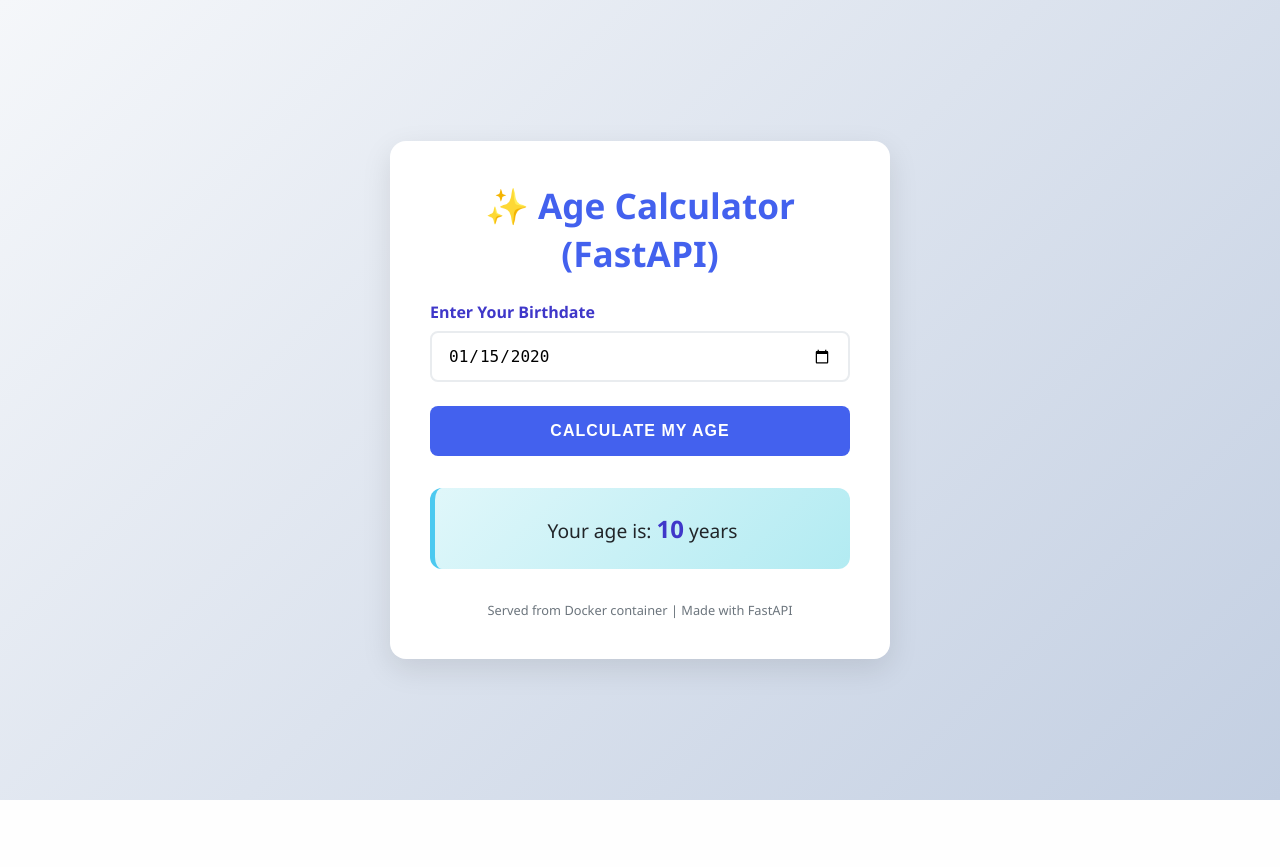
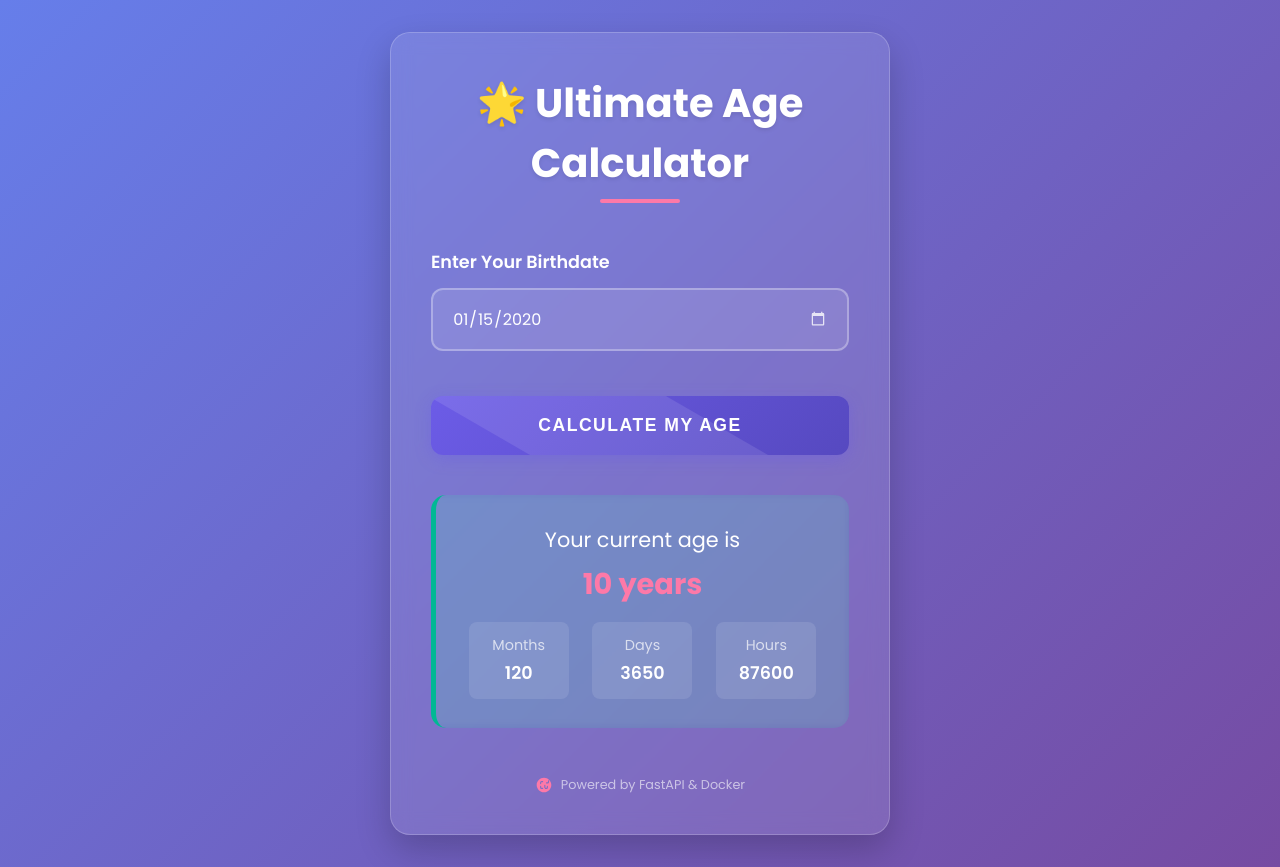
Before and after one commit to pawan-97/age-calculator-docker, a FastAPI app: template app/templates/index.html in a window 1280 px wide. Before the commit the page ends 800 px from the top, so only its background shows below. Run offline with FastAPI, Linux system fonts and the light colour scheme; the template is opened without the code that fills it: most values are stand-ins (such as "Sample title", 1, 10 or a date in 2020).

Commit message:
Updated index.html

```diff
--- a/app/templates/index.html
+++ b/app/templates/index.html
@@ -3,15 +3,19 @@
 <head>
     <meta charset="UTF-8">
     <meta name="viewport" content="width=device-width, initial-scale=1.0">
-    <title>✨ Age Calculator</title>
+    <title>🌟 Ultimate Age Calculator</title>
+    <link href="https://fonts.googleapis.com/css2?family=Poppins:wght@300;400;600;700&display=swap" rel="stylesheet">
     <style>
         :root {
-            --primary: #4361ee;
-            --secondary: #3f37c9;
-            --accent: #4895ef;
+            --primary: #6c5ce7;
+            --primary-dark: #5649c0;
+            --secondary: #a29bfe;
+            --accent: #fd79a8;
             --light: #f8f9fa;
-            --dark: #212529;
-            --success: #4cc9f0;
+            --dark: #2d3436;
+            --success: #00b894;
+            --warning: #fdcb6e;
+            --error: #d63031;
         }
 
         * {
@@ -21,38 +25,57 @@
         }
 
         body {
-            font-family: 'Segoe UI', Tahoma, Geneva, Verdana, sans-serif;
-            background: linear-gradient(135deg, #f5f7fa 0%, #c3cfe2 100%);
+            font-family: 'Poppins', sans-serif;
+            background: linear-gradient(135deg, #667eea 0%, #764ba2 100%);
             min-height: 100vh;
             display: flex;
             justify-content: center;
             align-items: center;
             padding: 2rem;
-            color: var(--dark);
+            color: var(--light);
         }
 
         .container {
-            background: white;
-            border-radius: 16px;
-            box-shadow: 0 10px 30px rgba(0, 0, 0, 0.1);
+            background: rgba(255, 255, 255, 0.1);
+            backdrop-filter: blur(10px);
+            -webkit-backdrop-filter: blur(10px);
+            border-radius: 20px;
+            box-shadow: 0 15px 35px rgba(0, 0, 0, 0.2);
             padding: 2.5rem;
             width: 100%;
             max-width: 500px;
             text-align: center;
-            transition: all 0.3s ease;
+            transition: all 0.4s ease;
+            border: 1px solid rgba(255, 255, 255, 0.2);
         }
 
         h1 {
-            color: var(--primary);
+            color: white;
             margin-bottom: 1.5rem;
             font-weight: 700;
-            font-size: 2.2rem;
+            font-size: 2.5rem;
+            text-shadow: 0 2px 4px rgba(0, 0, 0, 0.1);
+            position: relative;
+            display: inline-block;
+        }
+
+        h1::after {
+            content: '';
+            position: absolute;
+            bottom: -10px;
+            left: 50%;
+            transform: translateX(-50%);
+            width: 80px;
+            height: 4px;
+            background: var(--accent);
+            border-radius: 2px;
         }
 
         .calculator-form {
             display: flex;
             flex-direction: column;
-            gap: 1.5rem;
+            gap: 1.8rem;
+            margin-top: 2rem;
         }
 
         .form-group {
@@ -61,99 +84,211 @@
 
         label {
             display: block;
-            margin-bottom: 0.5rem;
+            margin-bottom: 0.8rem;
             font-weight: 600;
-            color: var(--secondary);
+            color: white;
+            font-size: 1.1rem;
         }
 
         input[type="date"] {
             width: 100%;
-            padding: 0.8rem 1rem;
-            border: 2px solid #e9ecef;
-            border-radius: 8px;
+            padding: 1rem 1.2rem;
+            border: 2px solid rgba(255, 255, 255, 0.3);
+            border-radius: 12px;
             font-size: 1rem;
             transition: all 0.3s;
+            background: rgba(255, 255, 255, 0.1);
+            color: white;
+            font-family: 'Poppins', sans-serif;
         }
 
         input[type="date"]:focus {
             outline: none;
             border-color: var(--accent);
-            box-shadow: 0 0 0 3px rgba(67, 97, 238, 0.2);
+            box-shadow: 0 0 0 3px rgba(253, 121, 168, 0.3);
+            background: rgba(255, 255, 255, 0.2);
+        }
+
+        input[type="date"]::-webkit-calendar-picker-indicator {
+            filter: invert(1);
+            opacity: 0.8;
         }
 
         button {
-            background-color: var(--primary);
+            background: linear-gradient(135deg, var(--primary) 0%, var(--primary-dark) 100%);
             color: white;
             border: none;
-            padding: 1rem 2rem;
-            font-size: 1rem;
+            padding: 1.2rem 2.5rem;
+            font-size: 1.1rem;
             font-weight: 600;
-            border-radius: 8px;
+            border-radius: 12px;
             cursor: pointer;
             transition: all 0.3s;
             text-transform: uppercase;
-            letter-spacing: 1px;
+            letter-spacing: 1.5px;
+            margin-top: 1rem;
+            box-shadow: 0 4px 15px rgba(108, 92, 231, 0.4);
+            position: relative;
+            overflow: hidden;
         }
 
         button:hover {
-            background-color: var(--secondary);
-            transform: translateY(-2px);
-            box-shadow: 0 5px 15px rgba(67, 97, 238, 0.3);
+            transform: translateY(-3px);
+            box-shadow: 0 7px 20px rgba(108, 92, 231, 0.6);
+        }
+
+        button:active {
+            transform: translateY(1px);
+        }
+
+        button::after {
+            content: '';
+            position: absolute;
+            top: -50%;
+            left: -60%;
+            width: 200%;
+            height: 200%;
+            background: rgba(255, 255, 255, 0.1);
+            transform: rotate(30deg);
+            transition: all 0.3s;
+        }
+
+        button:hover::after {
+            left: 100%;
         }
 
         .result {
-            margin-top: 2rem;
-            padding: 1.5rem;
-            background: linear-gradient(135deg, #e0f7fa 0%, #b2ebf2 100%);
-            border-radius: 12px;
-            animation: fadeIn 0.5s ease-out;
+            margin-top: 2.5rem;
+            padding: 1.8rem;
+            background: rgba(0, 184, 148, 0.15);
+            border-radius: 15px;
+            animation: fadeIn 0.6s cubic-bezier(0.175, 0.885, 0.32, 1.275);
             border-left: 5px solid var(--success);
+            backdrop-filter: blur(5px);
+            text-align: center;
         }
 
         .result p {
-            font-size: 1.2rem;
-            color: var(--dark);
+            font-size: 1.3rem;
+            color: white;
+            font-weight: 500;
         }
 
         .result strong {
-            color: var(--secondary);
-            font-size: 1.5rem;
+            color: var(--accent);
+            font-size: 1.8rem;
+            font-weight: 700;
+            display: inline-block;
+            margin-top: 0.5rem;
+        }
+
+        .additional-info {
+            margin-top: 1rem;
+            font-size: 0.9rem;
+            color: rgba(255, 255, 255, 0.7);
+            display: flex;
+            justify-content: space-around;
+            flex-wrap: wrap;
+            gap: 1rem;
+        }
+
+        .info-item {
+            background: rgba(255, 255, 255, 0.1);
+            padding: 0.8rem 1rem;
+            border-radius: 8px;
+            min-width: 100px;
+        }
+
+        .info-item span {
+            display: block;
+            font-size: 1.1rem;
+            font-weight: 600;
+            color: white;
+            margin-top: 0.3rem;
         }
 
         @keyframes fadeIn {
-            from { opacity: 0; transform: translateY(10px); }
-            to { opacity: 1; transform: translateY(0); }
+            from {
+                opacity: 0;
+                transform: translateY(20px) scale(0.95);
+            }
+            to {
+                opacity: 1;
+                transform: translateY(0) scale(1);
+            }
         }
 
         footer {
-            margin-top: 2rem;
+            margin-top: 3rem;
             font-size: 0.8rem;
-            color: #6c757d;
+            color: rgba(255, 255, 255, 0.6);
+            display: flex;
+            justify-content: center;
+            align-items: center;
+            gap: 0.5rem;
+        }
+
+        footer svg {
+            width: 18px;
+            height: 18px;
+            fill: var(--accent);
+        }
+
+        @media (max-width: 600px) {
+            .container {
+                padding: 1.8rem;
+            }
+
+            h1 {
+                font-size: 2rem;
+            }
         }
     </style>
 </head>
 <body>
     <div class="container">
-        <h1>✨ Age Calculator (FastAPI)</h1>
+        <h1>🌟 Ultimate Age Calculator</h1>
 
         <form method="POST" class="calculator-form">
             <div class="form-group">
                 <label for="birthdate">Enter Your Birthdate</label>
                 <input type="date" id="birthdate" name="birthdate" required
-                       value="{{ birthdate if birthdate else '' }}">
+                       value="{{ birthdate if birthdate else '' }}"
+                       max="{{ now().strftime('%Y-%m-%d') }}">
             </div>
 
-            <button type="submit">Calculate My Age</button>
+            <button type="submit">
+                Calculate My Age
+            </button>
         </form>
 
         {% if age is not none %}
         <div class="result">
-            <p>Your age is: <strong>{{ age }}</strong> years</p>
+            <p>Your current age is</p>
+            <strong>{{ age }} years</strong>
+
+            <div class="additional-info">
+                <div class="info-item">
+                    Months
+                    <span>{{ age * 12 }}</span>
+                </div>
+                <div class="info-item">
+                    Days
+                    <span>{{ age * 365 }}</span>
+                </div>
+                <div class="info-item">
+                    Hours
+                    <span>{{ age * 365 * 24 }}</span>
+                </div>
+            </div>
         </div>
         {% endif %}
 
         <footer>
-            Served from Docker container | Made with FastAPI
+            <svg xmlns="http://www.w3.org/2000/svg" viewBox="0 0 512 512">
+                <path d="M256 48C141.31 48 48 141.31 48 256s93.31 208 208 208 208-93.31 208-208S370.69 48 256 48Zm-40 320h-28a44.05 44.05 0 0 1-44-44v-28a16 16 0 0 1 32 0v28a12 12 0 0 0 12 12h28a16 16 0 0 1 0 32Zm0-192h-28a12 12 0 0 0-12 12v28a16 16 0 0 1-32 0v-28a44.05 44.05 0 0 1 44-44h28a16 16 0 0 1 0 32Zm152 148a44.05 44.05 0 0 1-44 44h-28a16 16 0 0 1 0-32h28a12 12 0 0 0 12-12v-28a16 16 0 0 1 32 0Zm-88 20a16 16 0 0 1-16-16v-64a16 16 0 0 1 32 0v64a16 16 0 0 1-16 16Zm48-132a16 16 0 0 1 0-32h28a12 12 0 0 0 12-12v-28a16 16 0 0 1 32 0v28a44.05 44.05 0 0 1-44 44Z"/>
+            </svg>
+            Powered by FastAPI & Docker
         </footer>
     </div>
 </body>
```
